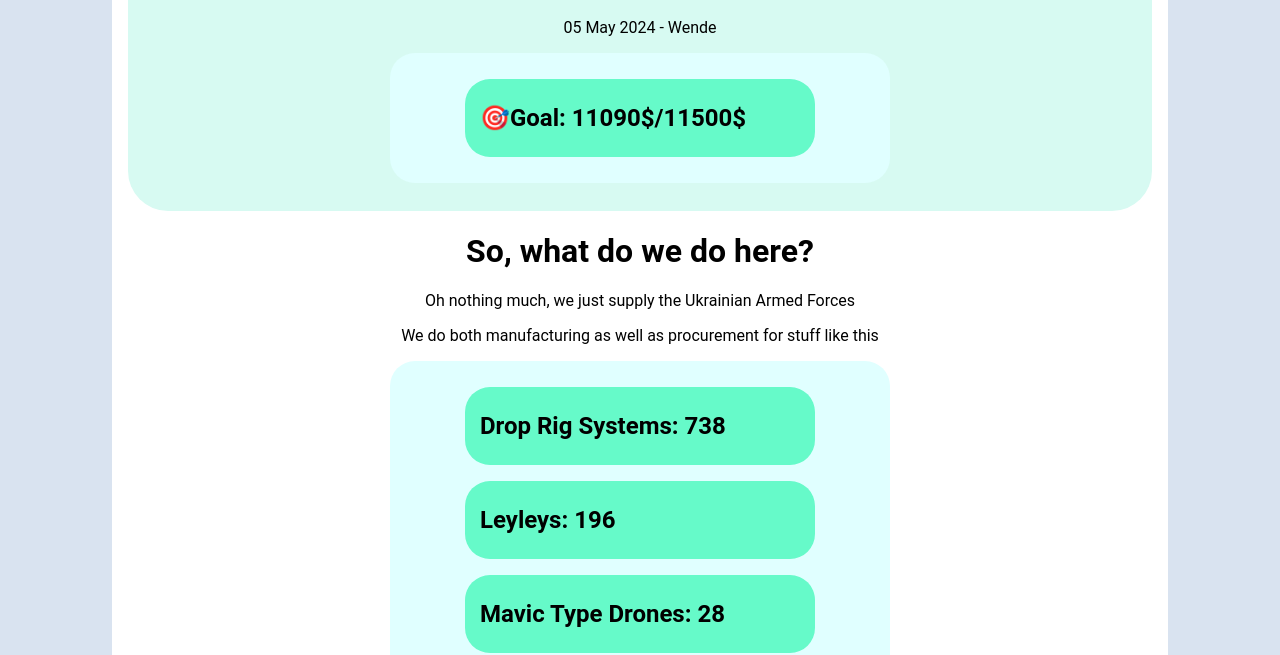
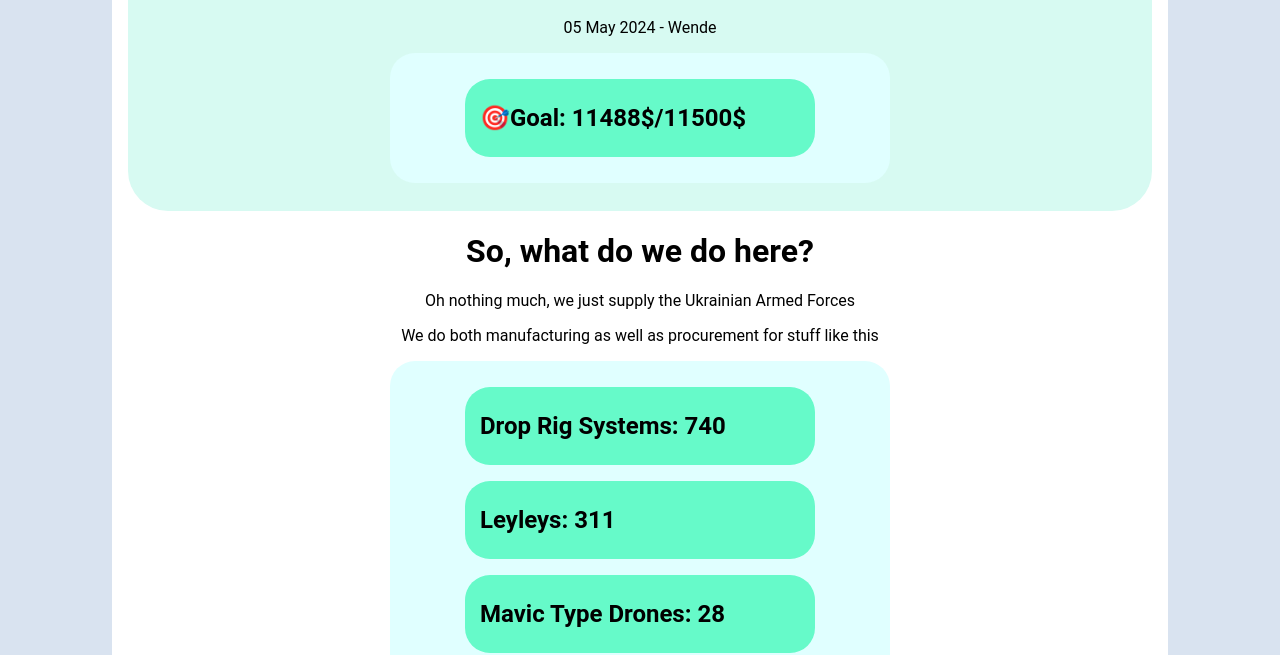
Before and after one commit to nafoarmories/nafoarmories.github.io, a Jekyll site: the page built from docs/index.markdown, in a window 1280 px wide. Shown: the part 676-1331 px from the top of the page. Built offline with Jekyll 4.4.1, drawn with Linux system fonts in a browser that asks for light colours; some of the changed text lies outside the part shown.

Commit message:
docs: _data: Updated stats (#30)

```diff
--- a/docs/_data/stats.yml
+++ b/docs/_data/stats.yml
@@ -1,16 +1,16 @@
 current_fundraiser:
 - title: 🎯Goal
-  count: 11090$/11500$
+  count: 11488$/11500$
 
 # calculated as total of the sum of all previous fundraisers (72399$)
 # plus the current fundraiser total
-define: &total_raised 83489$
+define: &total_raised 83887$
 
 overall_stats:
 - title: Drop Rig Systems
-  count: 738
+  count: 740
 - title: Leyleys
-  count: 196
+  count: 311
 - title: Mavic Type Drones
   count: 28
 - title: Fins/Tails
```
